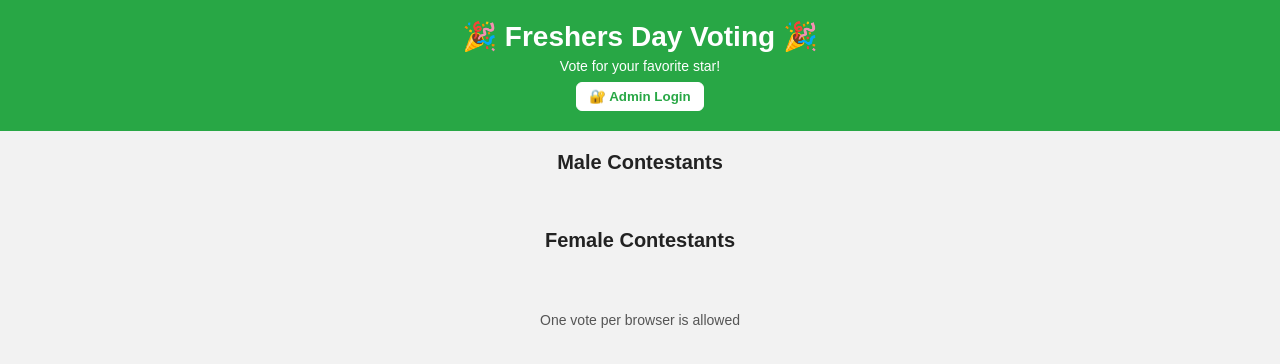
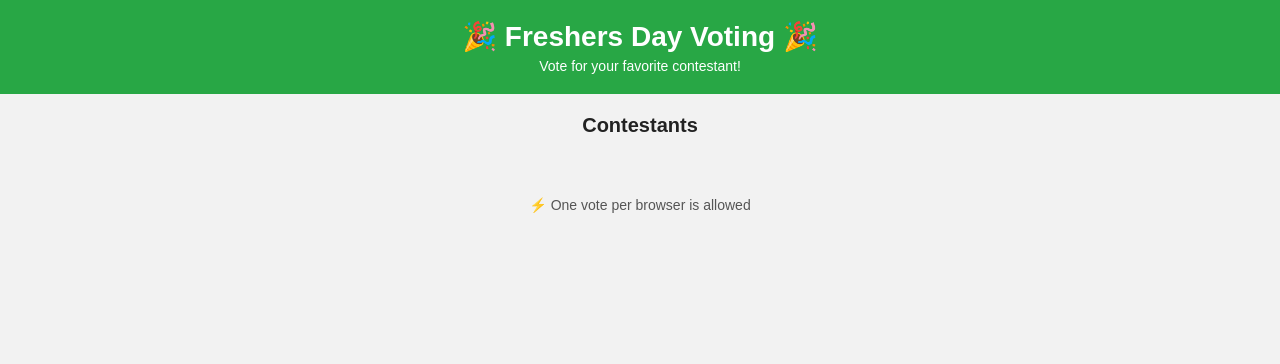
Before and after one commit to Vamshi273/Freshers-, a plain HTML site: page index.html in a window 1280 px wide. Drawn offline with Linux system fonts and the light colour scheme.

Commit message:
Update index.html

```diff
--- a/index.html
+++ b/index.html
@@ -9,29 +9,23 @@
 <body>
   <header>
     <h1>🎉 Freshers Day Voting 🎉</h1>
-    <p>Vote for your favorite star!</p>
-    <button id="adminLogin">🔐 Admin Login</button>
+    <p>Vote for your favorite contestant!</p>
   </header>
 
-  <section>
-    <h2>Male Contestants</h2>
-    <div class="options" id="male-options"></div>
-  </section>
-
-  <section>
-    <h2>Female Contestants</h2>
-    <div class="options" id="female-options"></div>
-  </section>
-
-  <section id="adminPanel">
-    <h2>Admin Panel</h2>
-    <div id="results" class="results"></div>
-  </section>
+  <main>
+    <section>
+      <h2>Contestants</h2>
+      <div id="contestants" class="options">
+        <!-- Contestants will be loaded here by app.js -->
+      </div>
+    </section>
+  </main>
 
   <footer>
-    <p>One vote per browser is allowed</p>
+    <p>⚡ One vote per browser is allowed</p>
   </footer>
 
+  <!-- Firebase + App Logic -->
   <script type="module" src="app.js"></script>
 </body>
 </html>
```
